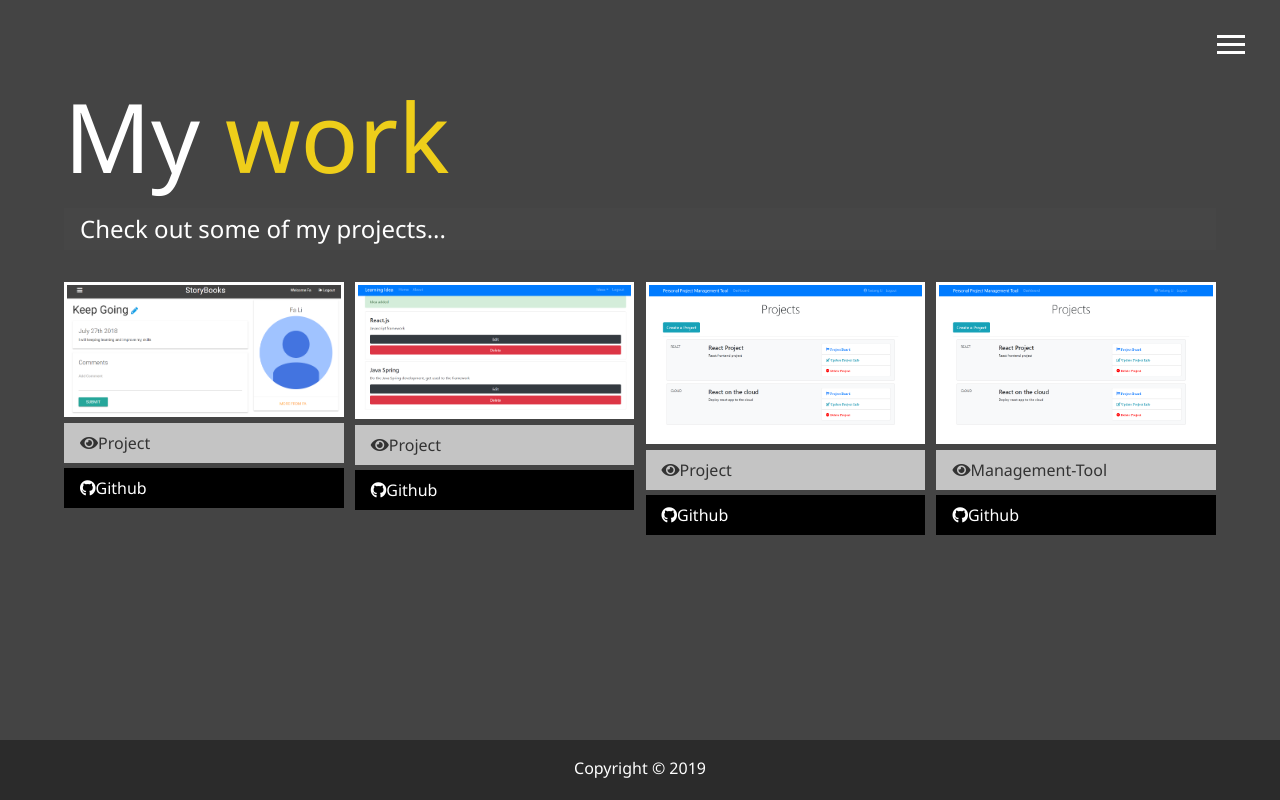
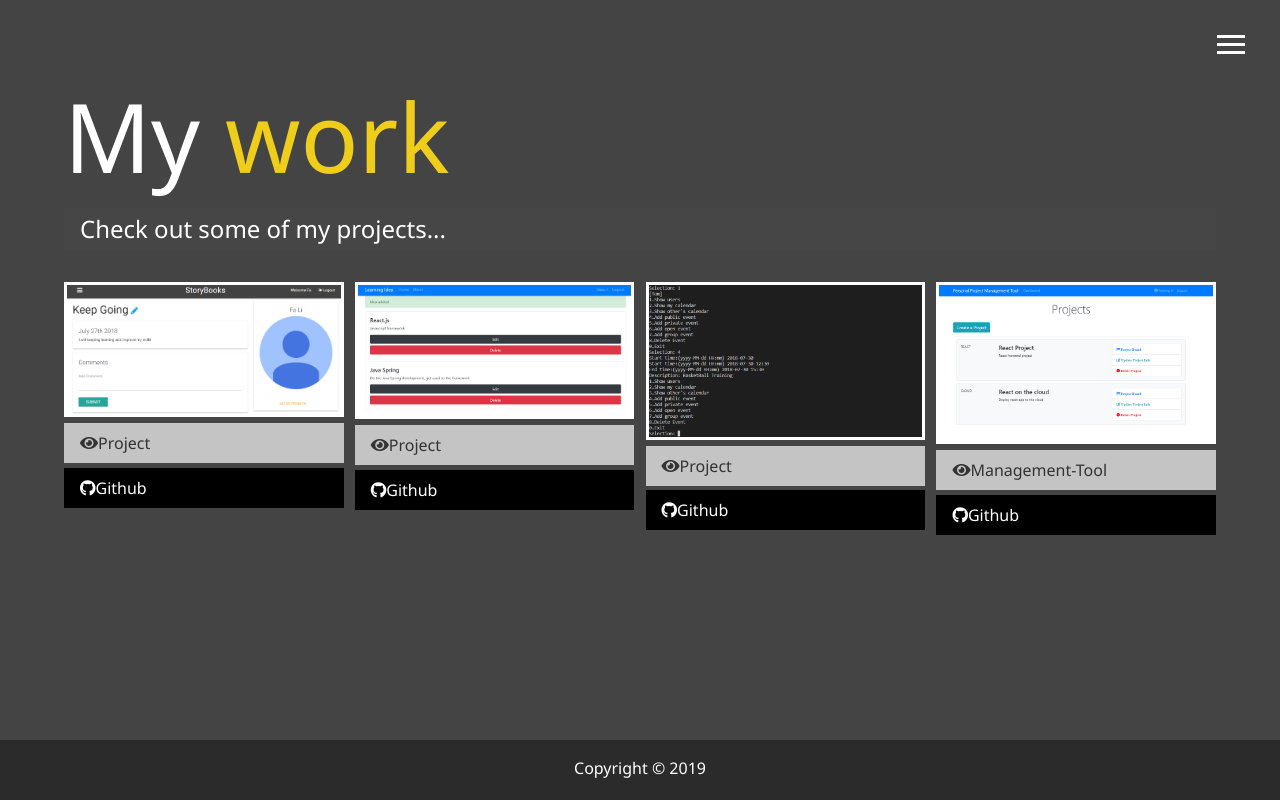
Before and after one commit to lifa24/my-portfolio, a website: page dist/work.html in a window 1280 px wide. Drawn offline with Linux system fonts and the light colour scheme.

Commit message:
Fixed photo

```diff
--- a/dist/work.html
+++ b/dist/work.html
@@ -85,7 +85,7 @@
 
         <div class="item">
           <a href="#!">
-            <img src="img/projects/PPM.PNG" alt="Project" />
+            <img src="img/projects/project3.PNG" alt="Project" />
           </a>
           <a href="#" class="btn-light"> <i class="fas fa-eye"></i>Project </a>
 
```
